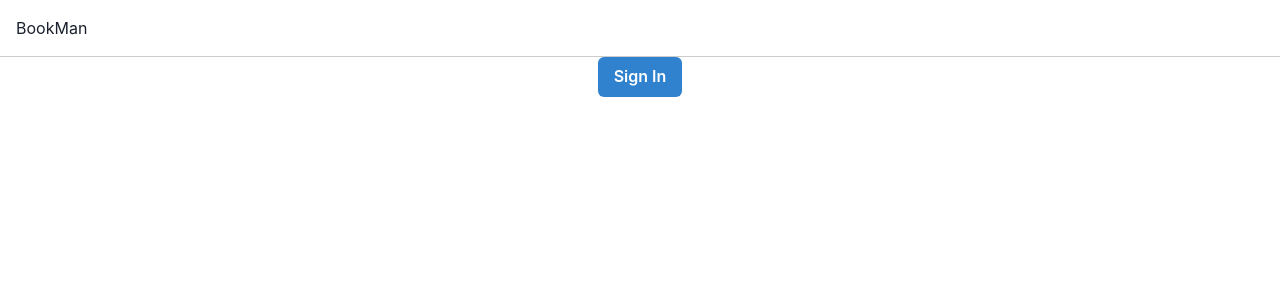
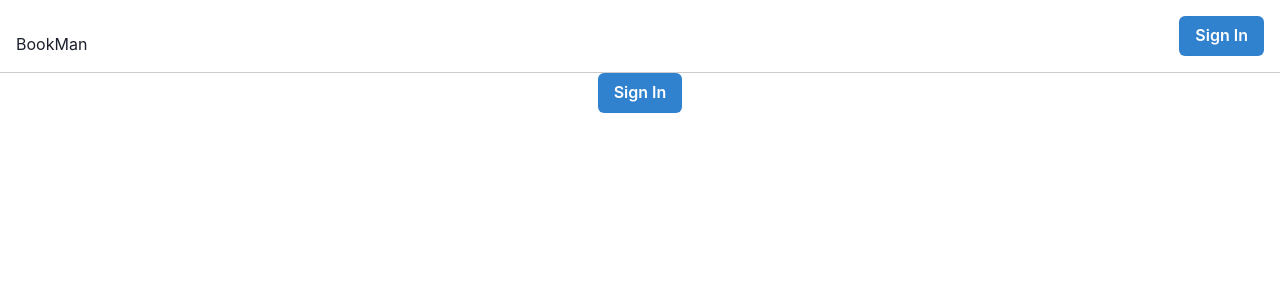
Before and after one commit to vdugeri/bookstore-client, a React (Create React App) app: page / in a window 1280 px wide. Shown: the top 300 px of the page. Built offline with nearby package versions, Linux system fonts and the light colour scheme.

Commit message:
add redirects rule

```diff
--- a/src/components/Navbar.tsx
+++ b/src/components/Navbar.tsx
@@ -2,6 +2,7 @@ import { useAuth0 } from "@auth0/auth0-react";
 import {
   Avatar,
   Box,
+  Button,
   Flex,
   Link,
   Popover,
@@ -12,7 +13,7 @@ import {
 } from "@chakra-ui/react";
 
 export const Navbar: React.FC = () => {
-  const { logout, user, isAuthenticated } = useAuth0();
+  const { logout, user, isAuthenticated, loginWithRedirect } = useAuth0();
 
   return (
     <Box p="4" borderBottom="1px solid #ccc">
@@ -46,6 +47,15 @@ export const Navbar: React.FC = () => {
             </Popover>
           </Flex>
         )}
+        {!isAuthenticated && (
+          <Button
+            alignSelf="flex-end"
+            colorScheme="blue"
+            onClick={() => loginWithRedirect()}
+          >
+            Sign In
+          </Button>
+        )}
       </Flex>
     </Box>
   );
--- a/src/pages/Login.tsx
+++ b/src/pages/Login.tsx
@@ -13,7 +13,7 @@ export const Login: React.FC = () => {
       direction="column"
     >
       {!isAuthenticated && (
-        <Flex alignItems="center">
+        <Flex alignItems="center" justifyContent="center">
           <Button
             alignSelf="flex-end"
             colorScheme="blue"
```
Also changed, not shown: 1 other file (tests, documents, lock files or other folders).
